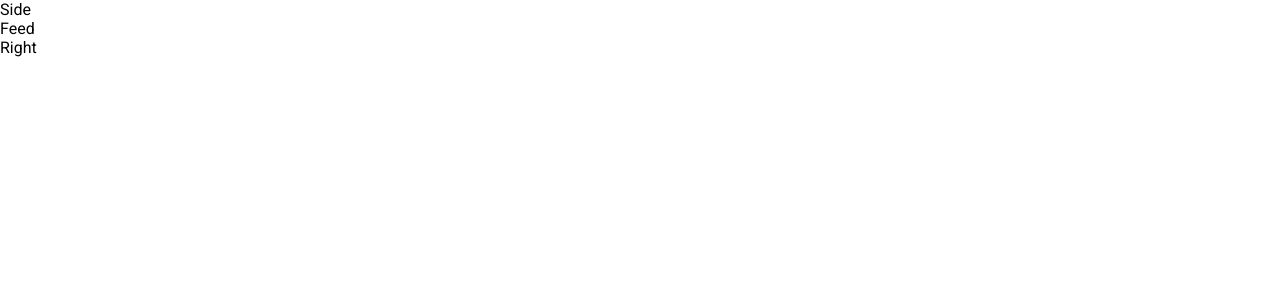
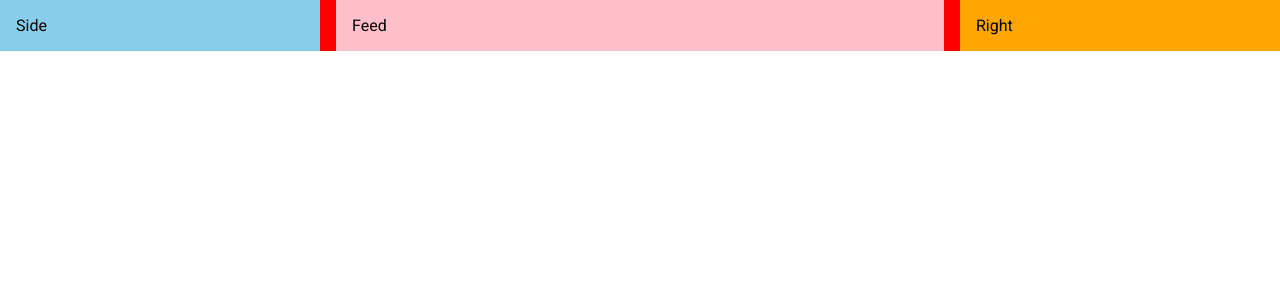
Before and after one commit to ackfort/React-MUI, a React (Create React App) app: page / in a window 1280 px wide. Shown: the top 300 px of the page. Built offline with nearby package versions, Linux system fonts and the light colour scheme.

Commit message:
Flex Box + Stack(row)

```diff
--- a/src/App.js
+++ b/src/App.js
@@ -1,15 +1,18 @@
 import Feed from "./components/Feed";
 import Rightbar from "./components/Rightbar";
 import Sidebar from "./components/Sidebar";
+import { Box, Container, Stack } from "@mui/material";
 
 function App() {
 
   return (
-    <div>
-      <Sidebar/>
-      <Feed/>
-      <Rightbar/>
-    </div>
+    <Box sx={{backgroundColor:"red"}}>
+      <Stack direction="row" spacing={2} justifyContent="space-evenly">
+      <Sidebar />
+      <Feed />
+      <Rightbar />
+      </Stack>
+    </Box>
   );
 }
 
--- a/src/components/Feed.jsx
+++ b/src/components/Feed.jsx
@@ -1,10 +1,11 @@
+import { Box } from '@mui/material'
 import React from 'react'
 
 const Feed = () => {
   return (
-    <div>
+    <Box bgcolor={"pink"} flex={4} p={2}>
       Feed
-    </div>
+    </Box>
   )
 }
 
--- a/src/components/Rightbar.jsx
+++ b/src/components/Rightbar.jsx
@@ -1,10 +1,11 @@
+import { Box } from '@mui/material'
 import React from 'react'
 
 const Rightbar = () => {
   return (
-    <div>
+    <Box bgcolor={"orange"} flex={2} p={2}>
       Right
-    </div>
+    </Box>
   )
 }
 
--- a/src/components/Sidebar.jsx
+++ b/src/components/Sidebar.jsx
@@ -1,10 +1,11 @@
+import { Box } from '@mui/material'
 import React from 'react'
 
 const Sidebar = () => {
   return (
-    <div>
+    <Box bgcolor={"skyblue"} flex={2} p={2}>
       Side
-    </div>
+    </Box>
   )
 }
 
```
